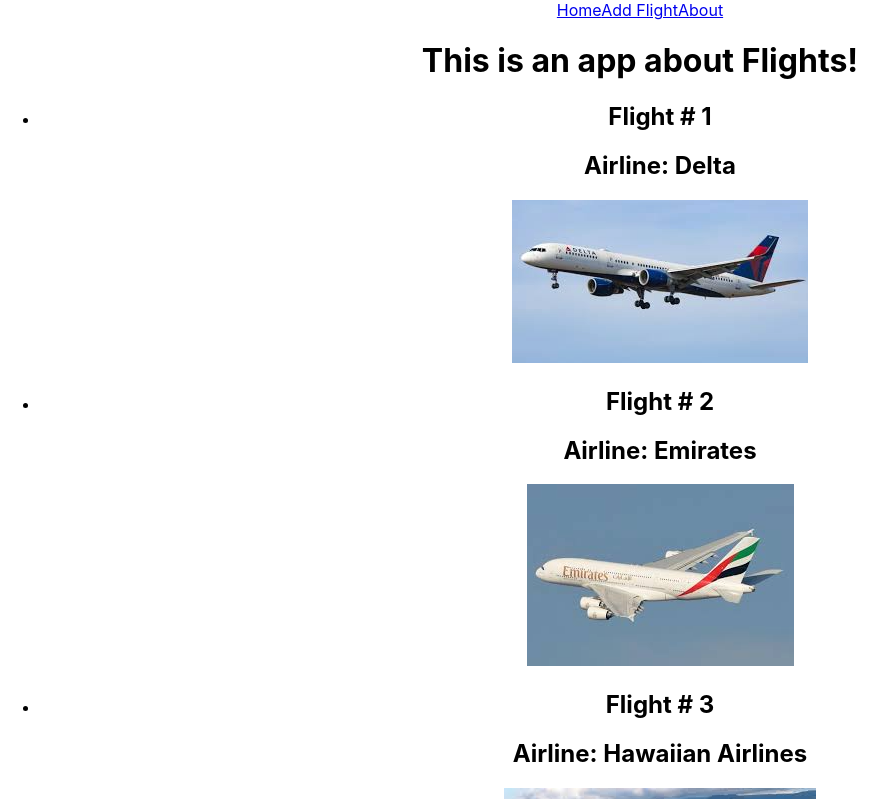
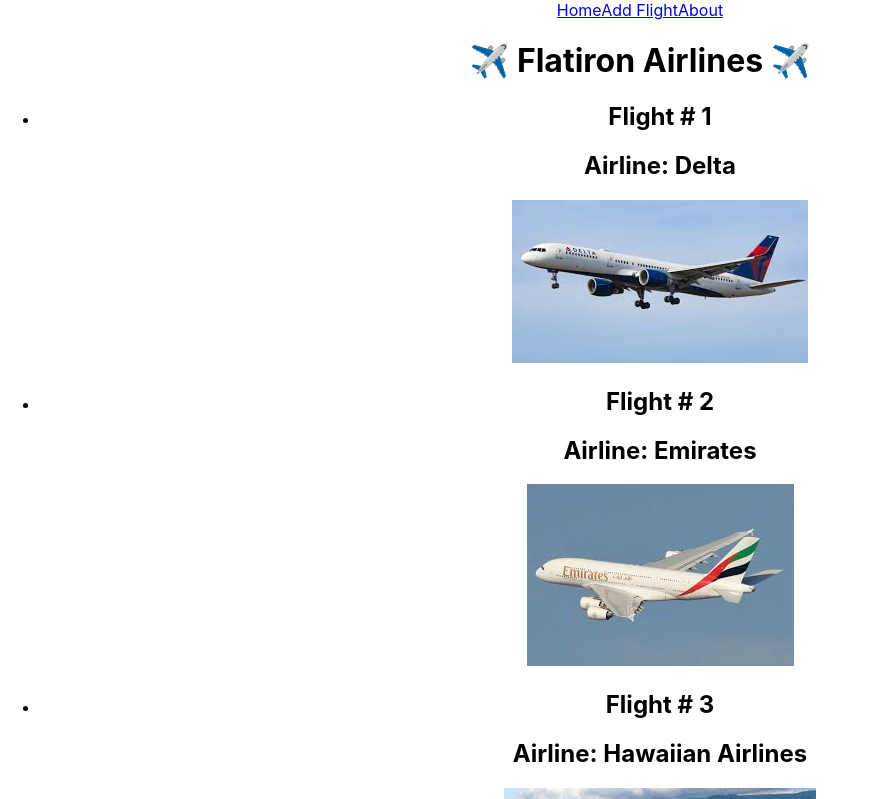
Before and after one commit to RikkuX491/flights-app, a React (Create React App) app: page / in a window 1280 px wide. Shown: the top 799 px of the page, without its empty margins (0-896 px from the left). Built offline with nearby package versions, Linux system fonts and the light colour scheme; data requests are answered from the project's data file.

Commit message:
Completed project

```diff
--- a/src/components/App.js
+++ b/src/components/App.js
@@ -5,6 +5,7 @@
 import { Outlet } from 'react-router-dom';
 
 import NavBar from './NavBar';
+import Header from './Header';
 
 function App() {
 
@@ -49,7 +50,7 @@
   return (
     <div className="App">
       <NavBar/>
-      <h1>This is an app about Flights!</h1>
+      <Header/>
       <Outlet context={
         {
           flights: flights,
--- a/src/components/ErrorPage.js
+++ b/src/components/ErrorPage.js
@@ -1,9 +1,11 @@
 import NavBar from "./NavBar";
+import Header from "./Header";
 
 function ErrorPage(){
     return (
         <div className="App">
             <NavBar/>
+            <Header/>
             <h1>Whoops! Something went wrong.</h1>
         </div>
     );
--- /dev/null
+++ b/src/components/Header.js
@@ -0,0 +1,9 @@
+function Header(){
+    return (
+        <header>
+            <h1>✈️ Flatiron Airlines ✈️</h1>
+        </header>
+    );
+}
+
+export default Header;
```
